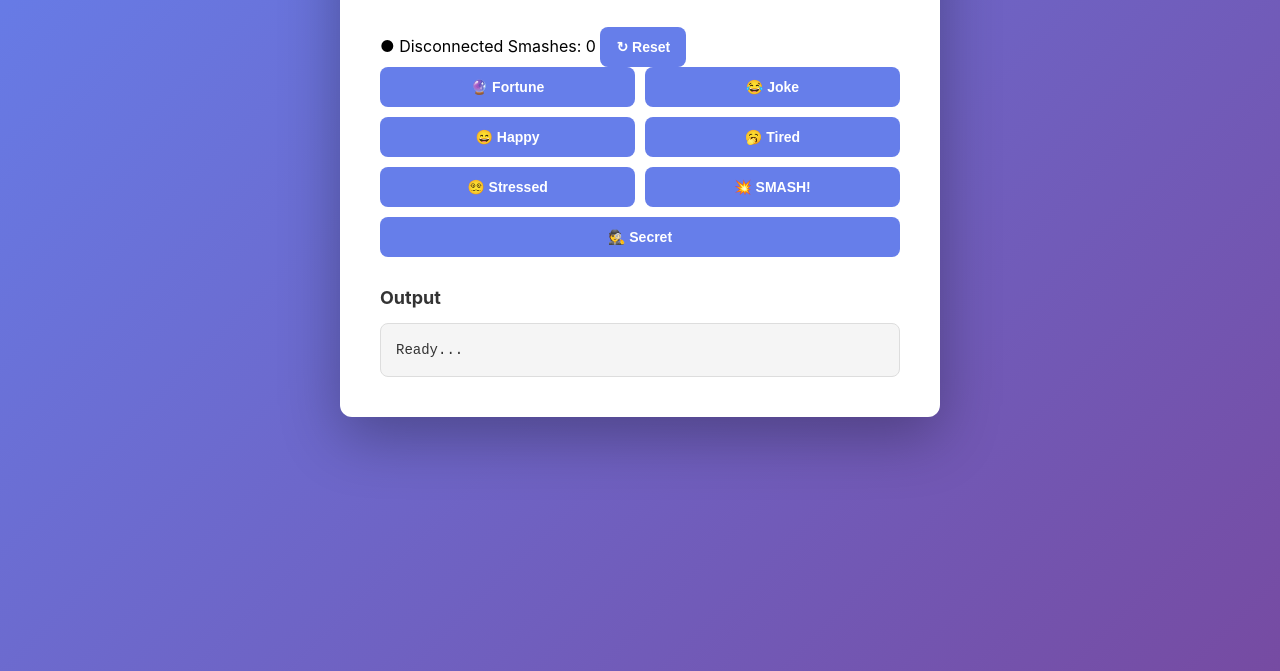
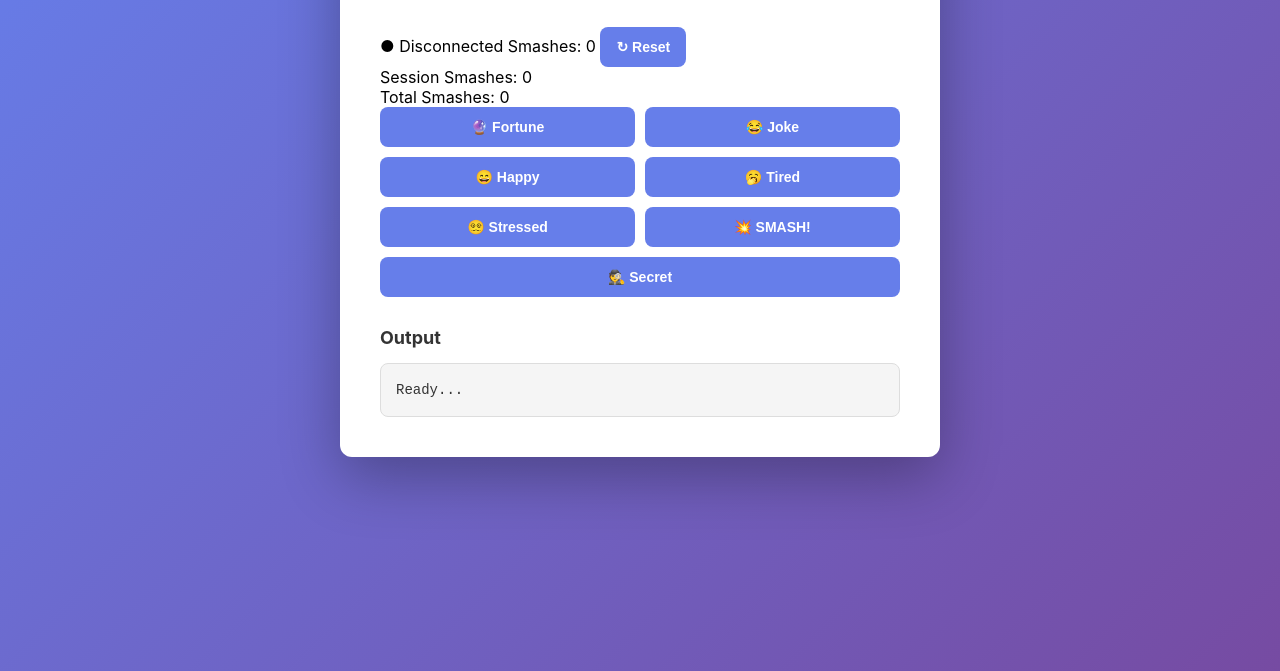
Before and after one commit to YafehDCDJ/VibeCheck-De-Juan, a plain HTML site: page frontend/index.html in a window 1280 px wide. Shown: the part 129-800 px from the top of the page. Drawn offline with Linux system fonts and the light colour scheme.

Commit message:
Add counter stats section and local storage support

```diff
--- a/frontend/index.html
+++ b/frontend/index.html
@@ -17,6 +17,17 @@
       <button id="btnResetCounter" class="btn-reset">↻ Reset</button>
     </div>
 
+    <div class="counter-stats">
+      <div class="stat-item">
+        <span class="stat-label">Session Smashes:</span>
+        <span id="sessionSmashes" class="stat-value">0</span>
+      </div>
+      <div class="stat-item">
+        <span class="stat-label">Total Smashes:</span>
+        <span id="totalSmashes" class="stat-value">0</span>
+      </div>
+    </div>
+
     <div class="button-group">
       <button id="btnFortune" data-endpoint="/api/fortune">🔮 Fortune</button>
       <button id="btnJoke" data-endpoint="/api/joke">😂 Joke</button>
```
